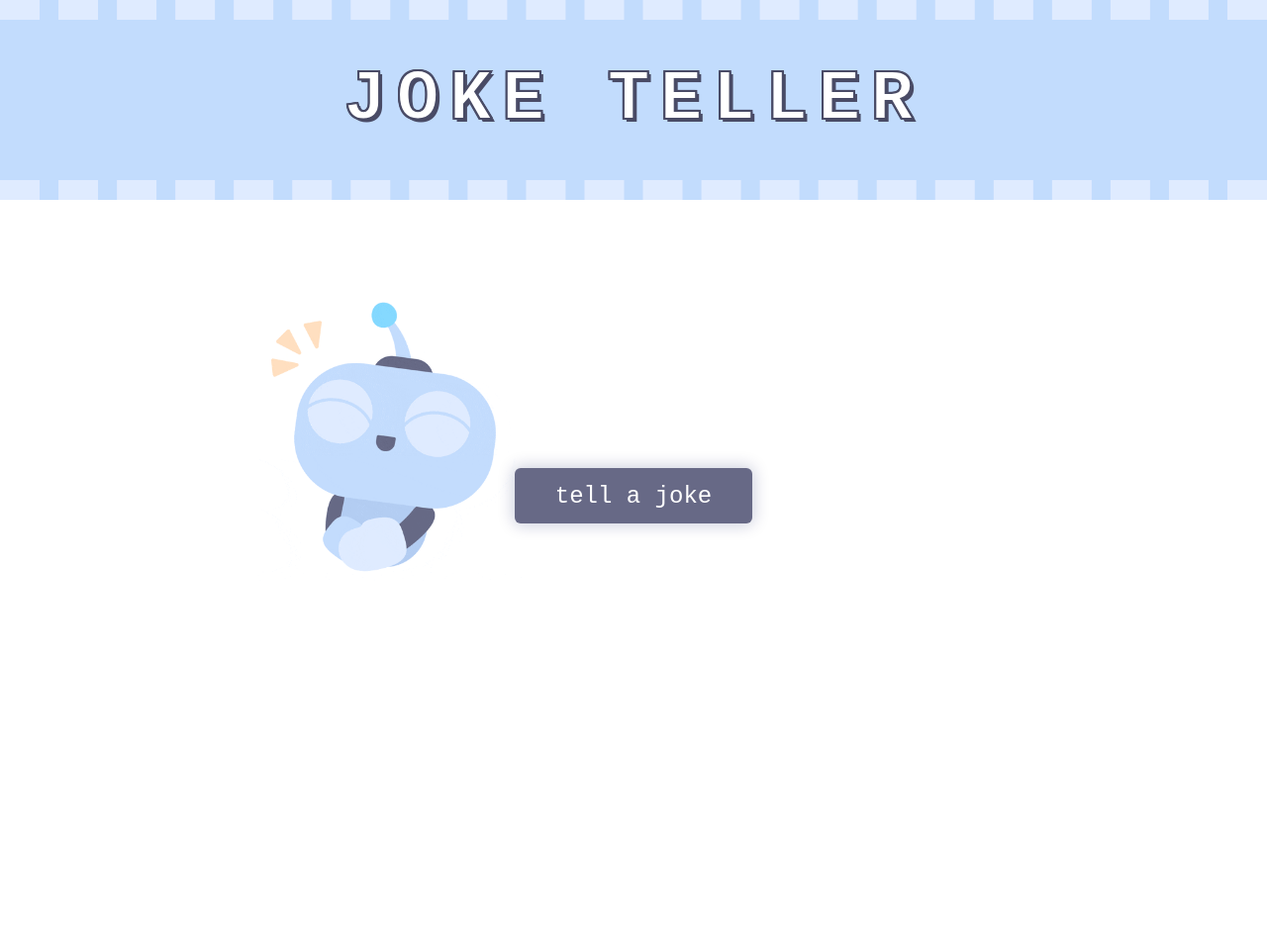
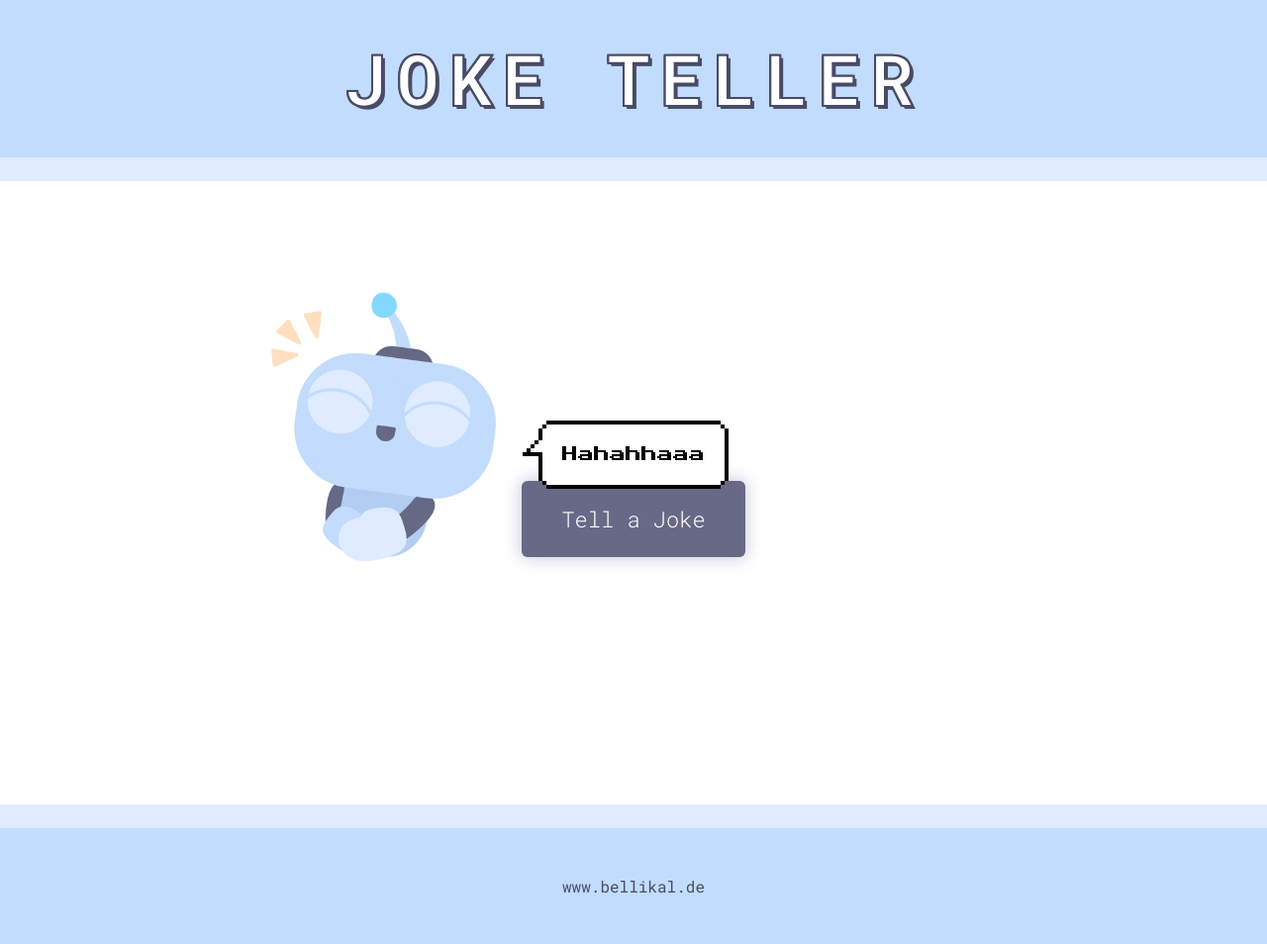
Before and after one commit to bellikal/joke-teller, a plain HTML site: page index.html in a window 1280 px wide. Shown: the whole page at 99% size. Before the commit the page ends 800 px from the top, so only its background shows below. Drawn offline with Linux system fonts and the light colour scheme.

Commit message:
Fonts and Style Update and adding Speech Bubble

```diff
--- a/index.html
+++ b/index.html
@@ -8,12 +8,18 @@
     <link rel="stylesheet" href="style.css">
 </head>
 <body>
-    <h1>Joke Teller</h1>
+    <header>
+        <h1>Joke Teller</h1>
+    </header>
     <div class="container">
+        <div class="bubble">Hahahhaaa</div>
         <button id="button">Tell a Joke</button>
         <audio id="audio" controls hidden></audio>
     </div>
     <!-- Script -->
     <script src="script.js"></script>
+    <footer>
+        <a href="https://bellikal.de">www.bellikal.de</a>
+    </footer>
 </body>
 </html>
--- a/style.css
+++ b/style.css
@@ -1,16 +1,47 @@
 /* ROBOT.GIF from Giphy - https://giphy.com/gifs/warroominc-lol-laugh-laughing-drrbr0Cd7EgdmIofFG */
 
-html {
+/* Color variables for global use */
+:root {
+  --background-light-blue: #C2DCFD;
+  --border-dashed-blue: #DFEBFF;
+  --text-outline-gray: #494b66;
+  --button-normal-gray: #676986;
+  --button-hover-gray: #5b5d79;
+  --button-disabled-gray: #d0d9e6;
+  --white: #fff;
+  --black: #000;
+  --shadow-dark: rgba(0, 0, 0, 0.1);
+  --px: 4px;
+}
+
+@font-face {
+  font-family: 'Press Start 2P';
+  src: url(fonts/PressStart2P-Regular.ttf) format('truetype');
+}
+
+@font-face {
+  font-family: 'Roboto Mono';
+  src: url(fonts/RobotoMono-VariableFont_wght.ttf) format('truetype');
+}
+
+* {
   box-sizing: border-box;
+  /* border: 1px solid red; */
 }
 
 body {
   margin: 0;
   height: 100vh;
-  background-color: white;
-  font-family: 'Courier New', Courier, monospace;
+  background-color: var(--white);
+  font-family: 'Roboto Mono', Arial, Helvetica, sans-serif;
   display: flex;
   flex-direction: column;
+}
+
+header {
+  background-color: var(--background-light-blue);
+  border-bottom: 24px solid var(--border-dashed-blue);
+  padding: 32px;
 }
 
 h1 {
@@ -18,18 +49,28 @@ h1 {
   text-transform: uppercase;
   text-align: center;
   letter-spacing: 10px;
-  background-color: #C2DCFD;
-  color: white;
-  padding: 40px;
+  color: var(--white);
   margin: 0;
-  border-block: 20px dashed #DFEBFF;
-  -webkit-text-stroke: 2px #494b66;
+  -webkit-text-stroke: 2px var(--text-outline-gray);
   text-shadow:
-    3px 3px 0 #494b66,
-    -1px -1px 0 #494b66,
-    1px -1px 0 #494b66,
-    -1px 1px 0 #494b66,
-    1px 1px 0 #494b66;
+    3px 3px 0 var(--text-outline-gray),
+    -1px -1px 0 var(--text-outline-gray),
+    1px -1px 0 var(--text-outline-gray),
+    -1px 1px 0 var(--text-outline-gray),
+    1px 1px 0 var(--text-outline-gray);
+}
+
+footer {
+  background-color: var(--background-light-blue);
+  border-top: 24px solid var(--border-dashed-blue);
+  padding: 48px;
+  display: flex;
+  justify-content: center;
+}
+
+a {
+  text-decoration: none;
+  color: var(--text-outline-gray);
 }
 
 .container {
@@ -37,31 +78,33 @@ h1 {
   width: 100vw;
   display: flex;
   flex-direction: column;
-  justify-content: center;
+  justify-content: space-between;
   align-items: center;
   background: url('./robot.gif');
   background-size: 35vh;
   background-position: 25% 28%;
   background-repeat: no-repeat;
+  padding: 250px;
 }
 
 button {
   cursor: pointer;
   outline: none;
-  width: 240px;
-  height: 56px;
-  font-family: 'Courier New', Courier, monospace;
-  font-size: 24px;
-  text-transform: lowercase;
-  color: white;
+  width: initial;
+  padding-inline: 40px;
+  padding-block: 24px;
+  font-family: 'Roboto Mono', Arial, Helvetica, sans-serif;
+  font-size: 22px;
+  font-weight: 300;
+  color: var(--white);
   border: none;
   border-radius: 6px;
   box-shadow: 0px 0px 16px 2px rgba(0, 21, 88, 0.2);
-  background-color: #676986;
+  background-color: var(--button-normal-gray);
 }
 
 button:hover {
-  background-color: #5b5d79;
+  background-color: var(--button-hover-gray);
 }
 
 button:active {
@@ -70,14 +113,59 @@ button:active {
 
 button:disabled {
   cursor: default;
-  background-color: #d0d9e6;
+  background-color: var(--button-disabled-gray);
   box-shadow: none;
 }
 
 /* Media Query: Tablet or Smaller */
 @media screen and (max-width: 1000px) {
+  .container {
+    padding: 0;
+  }
 
   button {
     box-shadow: 0px 0px 16px 2px rgba(0, 21, 88, 0.3);
+    padding-inline: 32px;
+    padding-block: 24px;
+    font-size: 18px;
   }
 }
+
+.bubble {
+  position: relative;
+  display: inline-block;
+  text-align: center;
+  font-family: 'Press Start 2P';
+  font-size: 16px;
+  line-height: 1.3em;
+  background-color: var(--white);
+  color: var(--black);
+  padding: 16px;
+  box-shadow: 0 -4px var(--white),
+    0 -8px var(--black),
+    4px 0 var(--white),
+    4px -4px var(--black),
+    8px 0 var(--black),
+    0 4px var(--white),
+    0 8px var(--black),
+    -4px 0 var(--white),
+    -4px 4px var(--black),
+    -8px 0 var(--black),
+    -4px -4px var(--black),
+    4px 4px var(--black);
+  width: initial;
+  top: 0;
+}
+
+.bubble::after {
+  content: "";
+  display: block;
+  position: absolute;
+  box-sizing: border-box;
+  height: 4px;
+  width: 4px;
+  top: 20px;
+  left: -8px;
+  background: white;
+  box-shadow: -4px -4px #fff, -4px 0 #fff, -8px 0 #fff, 0 -8px #fff, -4px 4px #000, -8px 4px #000, -12px 4px #000, -16px 4px #000, -12px 0 #000, -8px -4px #000, -4px -8px #000, 0 -4px #fff;
+}
```
Also changed, not shown: fonts/Montserrat-VariableFont_wght.ttf (deleted), fonts/PressStart2P-Regular.ttf (added), fonts/RobotoMono-VariableFont_wght.ttf (added), 2 other files.
